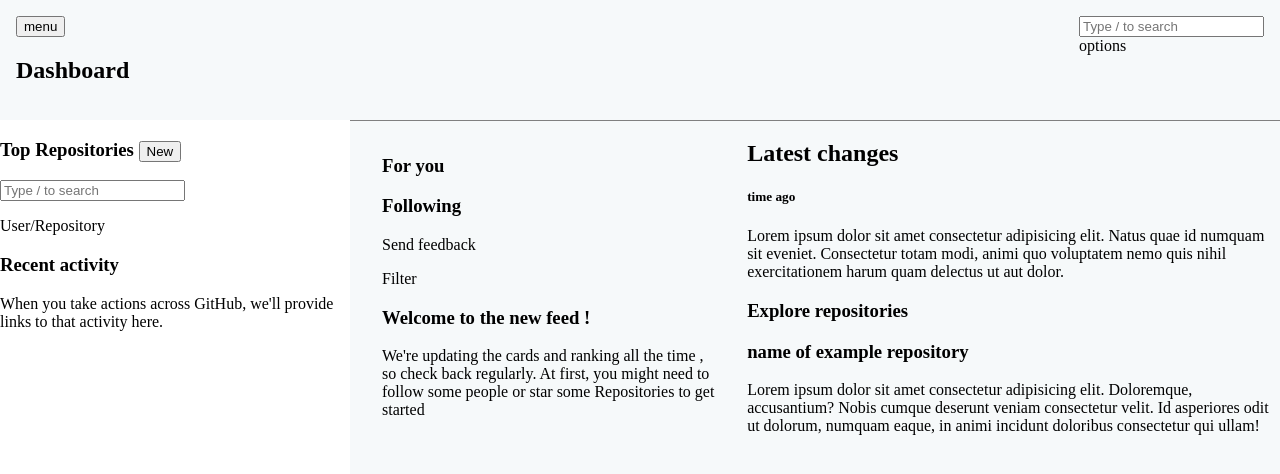
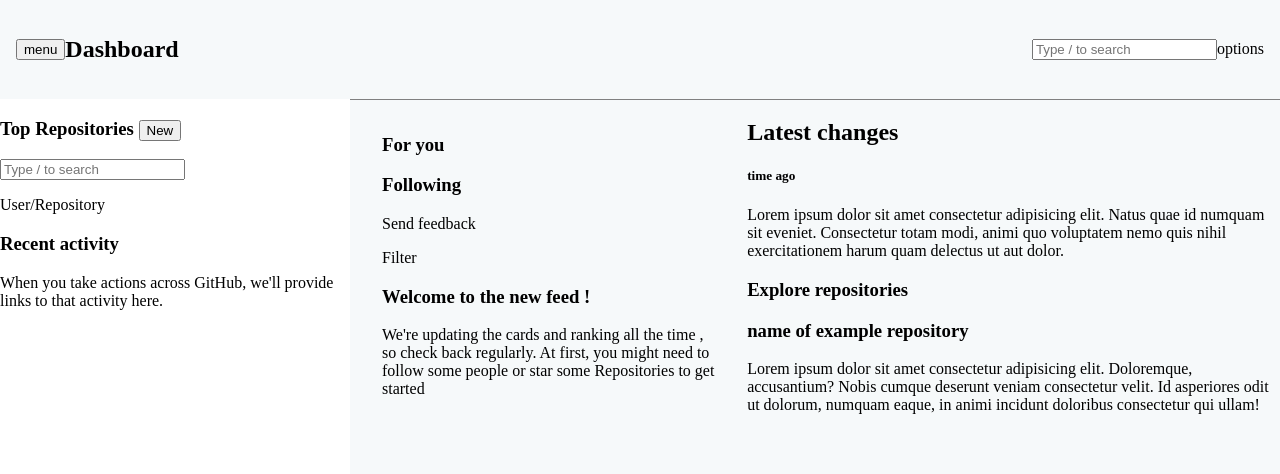
Before and after one commit to Mount-Blanc/githubclone, a React (Vite) app in the folder github/: page / in a window 1280 px wide. Shown: the top 474 px of the page. Built offline with nearby package versions, Linux system fonts and the light colour scheme.

Commit message:
added css to header

```diff
--- a/github/src/App.css
+++ b/github/src/App.css
@@ -48,3 +48,11 @@ main {
   margin-top: 16px;
   width:100%
 }
+.nav-left {
+  display: flex;
+  align-items: center;
+}
+.nav-right {
+  display: flex;
+  align-items: center;
+}
--- a/github/src/App.jsx
+++ b/github/src/App.jsx
@@ -8,11 +8,11 @@ function App() {
       <a href="#main-content" class="skip-link">Skip to main content</a>
    <header role="banner">
     <nav className='header-container'>
-      <div>
+      <div className='nav-left'>
         <button>menu</button>
         <h2>Dashboard</h2>
       </div>
-      <div>
+      <div className='nav-right'>
         <form>
           <input placeholder='Type / to search'/>
         </form>
```
